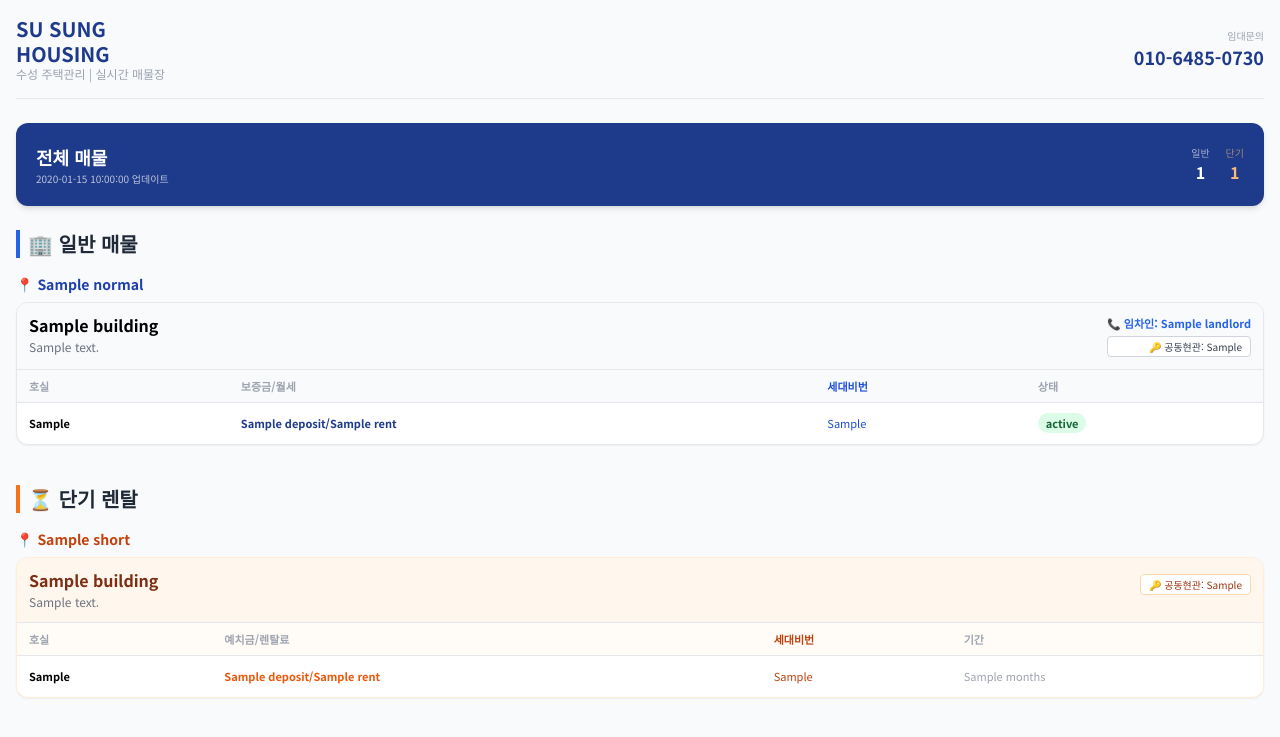
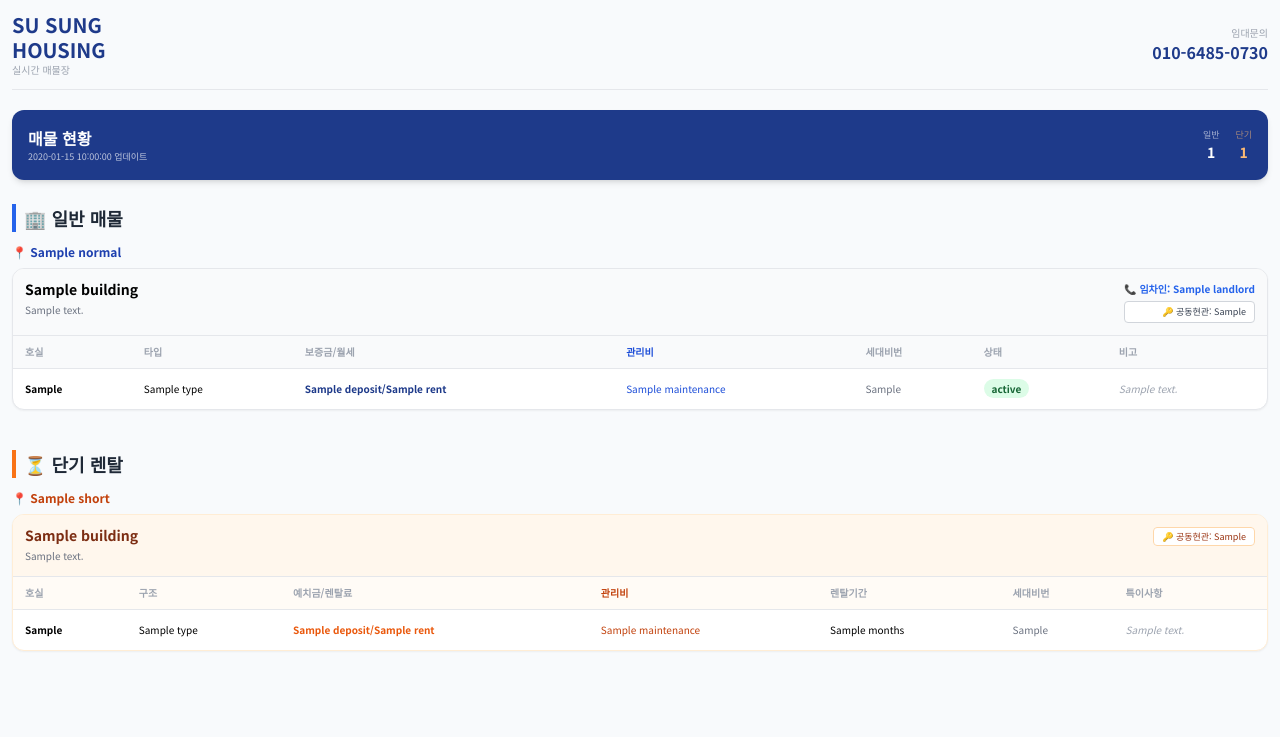
Before and after one commit to ljs712312-prog/Su-Sung-Housing-management, a FastAPI app: template templates/index.html in a window 1280 px wide. Shown: the top 737 px of the page. Run offline with FastAPI, Linux system fonts and the light colour scheme; the template is opened without the code that fills it: most values are stand-ins (such as "Sample title", 1, 10 or a date in 2020); some libraries are stand-ins or nearby versions.

Commit message:
Update index.html

```diff
--- a/templates/index.html
+++ b/templates/index.html
@@ -8,57 +8,63 @@
     <style>
         @import url('https://fonts.googleapis.com/css2?family=Noto+Sans+KR:wght@300;400;700&display=swap');
         body { font-family: 'Noto Sans KR', sans-serif; background-color: #f8fafc; }
-        .badge-ready { background-color: #dcfce7; color: #166534; padding: 2px 8px; border-radius: 12px; font-size: 11px; font-weight: bold; }
+        .badge-ready { background-color: #dcfce7; color: #166534; padding: 2px 8px; border-radius: 12px; font-size: 10px; font-weight: bold; }
     </style>
 </head>
-<body class="p-4">
-    <header class="flex justify-between items-center mb-6 border-b pb-4">
+<body class="p-3">
+    <header class="flex justify-between items-center mb-5 border-b pb-3">
         <div>
             <h1 class="text-xl font-bold text-blue-900 leading-tight">SU SUNG<br>HOUSING</h1>
-            <p class="text-xs text-gray-400">수성 주택관리 | 실시간 매물장</p>
+            <p class="text-[10px] text-gray-400">실시간 매물장</p>
         </div>
         <div class="text-right">
             <p class="text-[10px] text-gray-400">임대문의</p>
-            <p class="text-lg font-bold text-blue-900">010-6485-0730</p>
+            <p class="text-base font-bold text-blue-900">010-6485-0730</p>
         </div>
     </header>
 
-    <div class="bg-blue-900 rounded-xl p-5 text-white mb-6 flex justify-between items-center shadow-md">
-        <div><p class="text-lg font-bold">전체 매물</p><p class="opacity-70 text-[10px]">{{ today }} 업데이트</p></div>
+    <div class="bg-blue-900 rounded-xl p-4 text-white mb-6 flex justify-between items-center shadow-md">
+        <div><p class="text-base font-bold">매물 현황</p><p class="opacity-70 text-[9px]">{{ today }} 업데이트</p></div>
         <div class="flex gap-4">
-            <div class="text-center"><p class="text-[10px] opacity-60">일반</p><p class="font-bold">{{ total_normal }}</p></div>
-            <div class="text-center"><p class="text-[10px] opacity-60 text-orange-300">단기</p><p class="font-bold text-orange-300">{{ total_short }}</p></div>
+            <div class="text-center"><p class="text-[9px] opacity-60">일반</p><p class="text-sm font-bold">{{ total_normal }}</p></div>
+            <div class="text-center"><p class="text-[9px] opacity-60 text-orange-300">단기</p><p class="text-sm font-bold text-orange-300">{{ total_short }}</p></div>
         </div>
     </div>
 
-    <h2 class="text-xl font-bold mb-4 text-gray-800 border-l-4 border-blue-600 pl-2">🏢 일반 매물</h2>
+    <h2 class="text-lg font-bold mb-3 text-gray-800 border-l-4 border-blue-600 pl-2">🏢 일반 매물</h2>
     {% for area_name, buildings in normal_data.items() %}
-    <div class="mb-8">
-        <h3 class="text-sm font-bold mb-2 text-blue-800">📍 {{ area_name }}</h3>
+    <div class="mb-6">
+        <h3 class="text-xs font-bold mb-2 text-blue-800">📍 {{ area_name }}</h3>
         {% for b_name, b_data in buildings.items() %}
-        <div class="bg-white rounded-xl shadow-sm border border-gray-200 mb-4 overflow-hidden">
+        <div class="bg-white rounded-xl shadow-sm border border-gray-200 mb-4 overflow-hidden text-xs">
             <div class="bg-gray-50 p-3 border-b flex justify-between items-start">
                 <div class="flex-1">
-                    {% if b_name and b_name != "이름없음" %}<p class="font-bold text-base leading-tight">{{ b_name }}</p>{% endif %}
-                    <p class="text-xs text-gray-500 mt-1">{{ b_data.address }}</p>
+                    <p class="font-bold text-sm leading-tight">{{ b_name }}</p>
+                    <p class="text-[10px] text-gray-500 mt-1">{{ b_data.address }}</p>
                 </div>
                 <div class="text-right flex flex-col gap-1">
-                    <p class="text-[11px] text-blue-600 font-bold">📞 임차인: {{ b_data.landlord }}</p>
-                    <span class="bg-white border border-gray-300 px-2 py-0.5 rounded text-[10px] text-gray-700 font-medium">🔑 공동현관: {{ b_data.entrance_pw }}</span>
+                    <p class="text-[10px] text-blue-600 font-bold">📞 임차인: {{ b_data.landlord }}</p>
+                    <span class="bg-white border border-gray-300 px-2 py-0.5 rounded text-[9px] text-gray-700 font-medium">🔑 공동현관: {{ b_data.entrance_pw }}</span>
                 </div>
             </div>
             <div class="overflow-x-auto">
-                <table class="w-full text-[11px] text-left whitespace-nowrap">
-                    <thead class="bg-gray-50 text-gray-400 border-b">
-                        <tr><th class="px-3 py-2">호실</th><th class="px-3 py-2">보증금/월세</th><th class="px-3 py-2 text-blue-700">세대비번</th><th class="px-3 py-2">상태</th></tr>
+                <table class="w-full text-left whitespace-nowrap">
+                    <thead class="bg-gray-50 text-gray-400 border-b text-[10px]">
+                        <tr>
+                            <th class="px-3 py-2">호실</th><th class="px-3 py-2">타입</th>
+                            <th class="px-3 py-2">보증금/월세</th><th class="px-3 py-2 text-blue-700">관리비</th>
+                            <th class="px-3 py-2">세대비번</th><th class="px-3 py-2">상태</th><th class="px-3 py-2">비고</th>
+                        </tr>
                     </thead>
-                    <tbody class="divide-y divide-gray-100">
+                    <tbody class="divide-y divide-gray-100 text-[10px]">
                         {% for room in b_data.rooms %}
                         <tr>
-                            <td class="px-3 py-3 font-bold">{{ room.no }}</td>
+                            <td class="px-3 py-3 font-bold">{{ room.no }}</td><td class="px-3 py-3">{{ room.type }}</td>
                             <td class="px-3 py-3 font-bold text-blue-900">{{ room.deposit }}/{{ room.rent }}</td>
-                            <td class="px-3 py-3 text-blue-700 font-medium">{{ room.pw }}</td>
+                            <td class="px-3 py-3 text-blue-700">{{ room.maintenance }}</td>
+                            <td class="px-3 py-3 text-gray-500">{{ room.pw }}</td>
                             <td class="px-3 py-3"><span class="badge-ready">{{ room.status }}</span></td>
+                            <td class="px-3 py-3 text-gray-400 italic">{{ room.note }}</td>
                         </tr>
                         {% endfor %}
                     </tbody>
@@ -69,33 +75,39 @@
     </div>
     {% endfor %}
 
-    <h2 class="text-xl font-bold mt-10 mb-4 text-gray-800 border-l-4 border-orange-500 pl-2">⏳ 단기 렌탈</h2>
+    <h2 class="text-lg font-bold mt-10 mb-3 text-gray-800 border-l-4 border-orange-500 pl-2">⏳ 단기 렌탈</h2>
     {% for area_name, buildings in short_data.items() %}
-    <div class="mb-8">
-        <h3 class="text-sm font-bold mb-2 text-orange-700">📍 {{ area_name }}</h3>
+    <div class="mb-6">
+        <h3 class="text-xs font-bold mb-2 text-orange-700">📍 {{ area_name }}</h3>
         {% for b_name, b_data in buildings.items() %}
-        <div class="bg-white rounded-xl shadow-sm border border-orange-100 mb-4 overflow-hidden">
+        <div class="bg-white rounded-xl shadow-sm border border-orange-100 mb-4 overflow-hidden text-xs">
             <div class="bg-orange-50 p-3 border-b flex justify-between items-start">
                 <div class="flex-1">
-                    {% if b_name and b_name != "이름없음" %}<p class="font-bold text-base leading-tight text-orange-900">{{ b_name }}</p>{% endif %}
-                    <p class="text-xs text-gray-500 mt-1">{{ b_data.address }}</p>
+                    <p class="font-bold text-sm leading-tight text-orange-900">{{ b_name }}</p>
+                    <p class="text-[10px] text-gray-500 mt-1">{{ b_data.address }}</p>
                 </div>
                 <div class="text-right">
-                    <span class="bg-white border border-orange-200 px-2 py-0.5 rounded text-[10px] text-orange-800 font-medium">🔑 공동현관: {{ b_data.entrance_pw }}</span>
+                    <span class="bg-white border border-orange-200 px-2 py-0.5 rounded text-[9px] text-orange-800 font-medium">🔑 공동현관: {{ b_data.entrance_pw }}</span>
                 </div>
             </div>
             <div class="overflow-x-auto">
-                <table class="w-full text-[11px] text-left whitespace-nowrap">
-                    <thead class="bg-orange-50/50 text-gray-400 border-b">
-                        <tr><th class="px-3 py-2">호실</th><th class="px-4 py-2">예치금/렌탈료</th><th class="px-3 py-2 text-orange-700">세대비번</th><th class="px-3 py-2">기간</th></tr>
+                <table class="w-full text-left whitespace-nowrap">
+                    <thead class="bg-orange-50/50 text-gray-400 border-b text-[10px]">
+                        <tr>
+                            <th class="px-3 py-2">호실</th><th class="px-3 py-2">구조</th>
+                            <th class="px-3 py-2">예치금/렌탈료</th><th class="px-3 py-2 text-orange-700">관리비</th>
+                            <th class="px-3 py-2">렌탈기간</th><th class="px-3 py-2">세대비번</th><th class="px-3 py-2">특이사항</th>
+                        </tr>
                     </thead>
-                    <tbody class="divide-y divide-gray-100">
+                    <tbody class="divide-y divide-gray-100 text-[10px]">
                         {% for room in b_data.rooms %}
                         <tr>
-                            <td class="px-3 py-3 font-bold">{{ room.no }}</td>
-                            <td class="px-4 py-3 font-bold text-orange-600">{{ room.deposit }}/{{ room.rent }}</td>
-                            <td class="px-3 py-3 text-orange-700 font-medium">{{ room.pw }}</td>
-                            <td class="px-3 py-3 text-gray-400">{{ room.months }}</td>
+                            <td class="px-3 py-3 font-bold">{{ room.no }}</td><td class="px-3 py-3">{{ room.type }}</td>
+                            <td class="px-3 py-3 font-bold text-orange-600">{{ room.deposit }}/{{ room.rent }}</td>
+                            <td class="px-3 py-3 text-orange-700">{{ room.maintenance }}</td>
+                            <td class="px-3 py-3">{{ room.months }}</td>
+                            <td class="px-3 py-3 text-gray-500">{{ room.pw }}</td>
+                            <td class="px-3 py-3 text-gray-400 italic">{{ room.note }}</td>
                         </tr>
                         {% endfor %}
                     </tbody>
```
